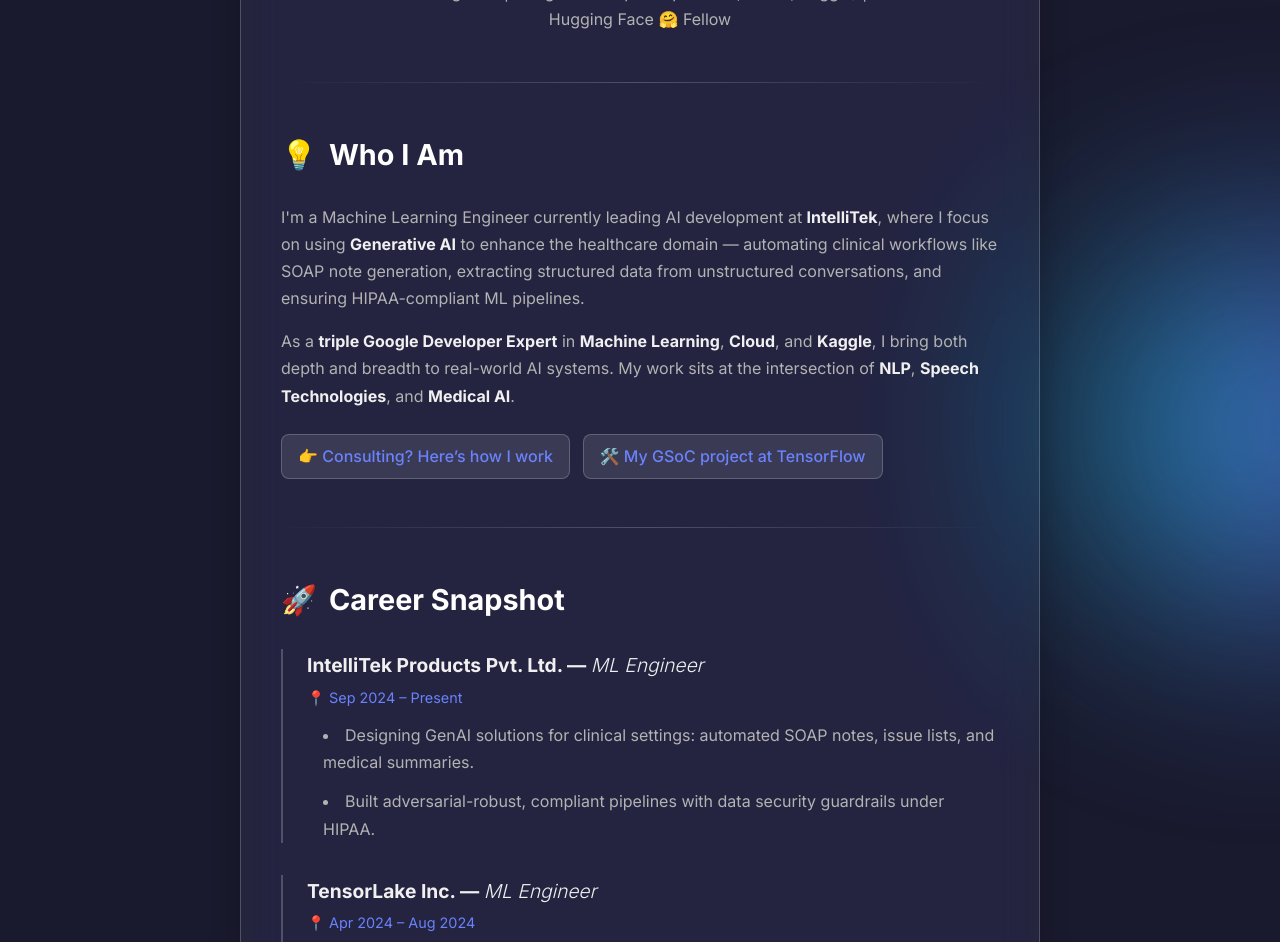
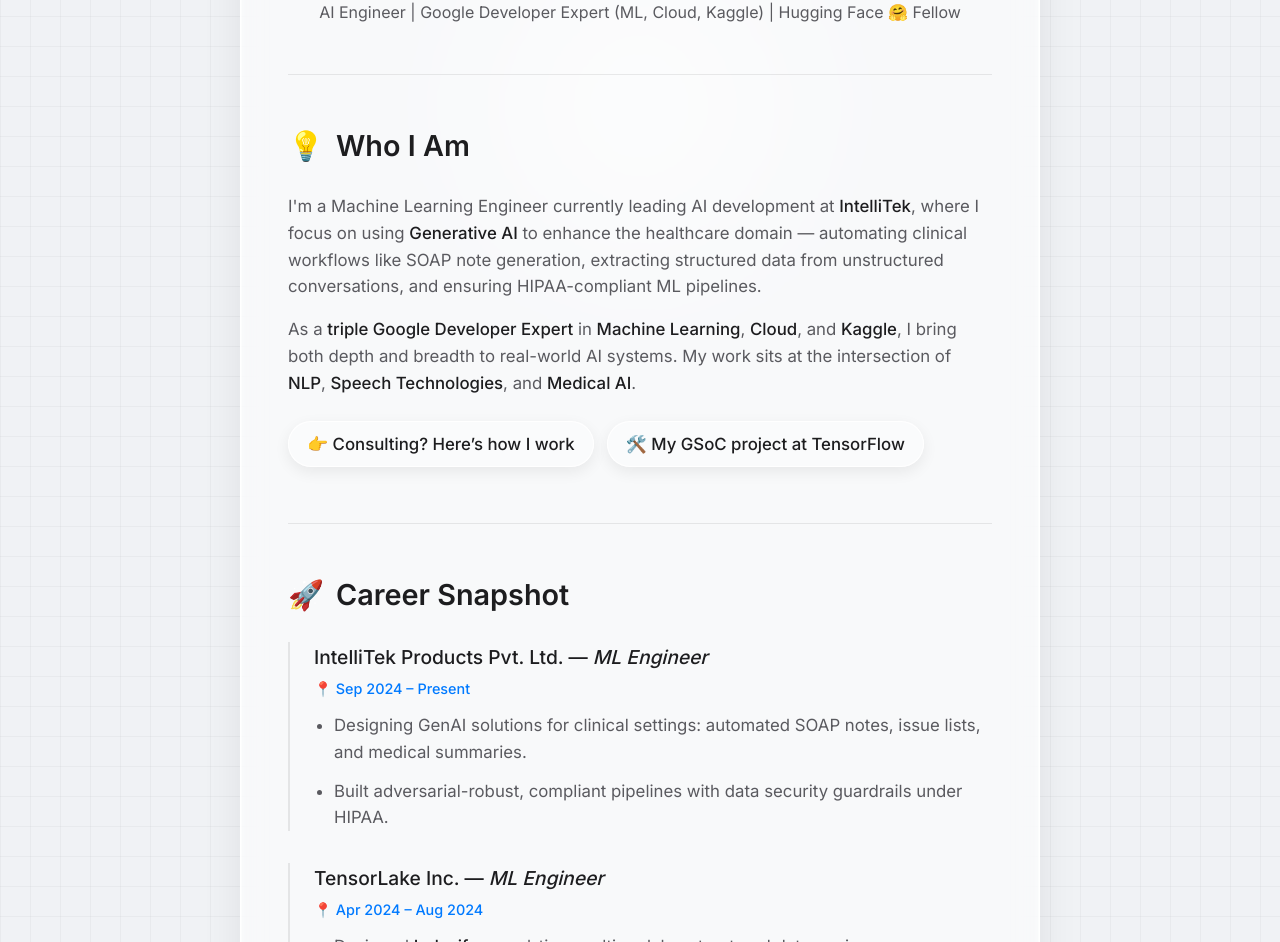
Before and after one commit to rishiraj/liquid, a plain HTML site: page index.html in a window 1280 px wide. Shown: the part 374-1316 px from the top of the page. Drawn offline with Linux system fonts and the light colour scheme.

Commit message:
Update style.css

```diff
--- a/style.css
+++ b/style.css
@@ -1,13 +1,11 @@
 :root {
-    --bg-color: #1a1a2e;
-    --card-color: rgba(255, 255, 255, 0.05);
-    --primary-text: #f0f0f0;
-    --secondary-text: #b3b3b3;
-    --accent-color: #6a82fb;
-    --glow-color-1: #00f2ff;
-    --glow-color-2: #8a3ffc;
-    --border-color: rgba(255, 255, 255, 0.2);
-    --blur-intensity: 20px;
+    --bg-color: #f0f2f5; /* Light grey background */
+    --glass-bg: rgba(255, 255, 255, 0.5); /* Semi-transparent white for glass */
+    --text-primary: #1d1d1f; /* Crisp, dark text */
+    --text-secondary: #5a5a5f;
+    --accent-color: #007aff; /* Apple-like blue for links */
+    --border-color: rgba(0, 0, 0, 0.1);
+    --highlight-bg: rgba(0, 122, 255, 0.08);
 }
 
 * {
@@ -17,98 +15,95 @@
 }
 
 body {
-    font-family: 'Inter', sans-serif;
+    font-family: 'Inter', -apple-system, BlinkMacSystemFont, "Segoe UI", Roboto, Helvetica, Arial, sans-serif;
     background-color: var(--bg-color);
-    color: var(--primary-text);
-    line-height: 1.7;
-    overflow-x: hidden; /* Prevent horizontal scroll */
+    /* Subtle grid background like in the video */
+    background-image:
+        linear-gradient(rgba(0, 0, 0, 0.03) 1px, transparent 1px),
+        linear-gradient(to right, rgba(0, 0, 0, 0.03) 1px, transparent 1px);
+    background-size: 30px 30px;
+    color: var(--text-primary);
+    line-height: 1.6;
+    overflow-x: hidden;
 }
 
-/* The interactive, mouse-following blob */
+/* The moving light source */
 #blob {
-    background: linear-gradient(
-        to right,
-        var(--glow-color-1),
-        var(--glow-color-2)
+    /* A soft white light instead of a colored one */
+    background: radial-gradient(circle at center,
+        rgba(255, 255, 255, 0.8) 0%,
+        rgba(255, 255, 255, 0) 60%
     );
-    height: 350px;
-    width: 350px;
-    aspect-ratio: 1;
+    height: 600px; /* Larger and more diffuse */
+    width: 600px;
     position: fixed;
-    left: 50%;
-    top: 50%;
-    transform: translate(-50%, -50%);
-    border-radius: 50%;
-    filter: blur(120px);
-    opacity: 0.8;
+    pointer-events: none;
     z-index: 1;
-    pointer-events: none; /* Allows clicking through the blob */
-    transition: transform 0.1s ease-out; /* Smooths the movement */
+    filter: blur(80px); /* Soften the light */
+    transition: transform 0.15s ease-out;
 }
 
-/* Main content container with the glass effect */
+/* Main glass container */
 .container {
     max-width: 800px;
-    margin: 4rem auto;
-    padding: 2.5rem;
+    margin: 5rem auto;
+    padding: 3rem;
     position: relative;
-    z-index: 2; /* Sits above the blob */
+    z-index: 2;
 
-    /* The Glassmorphism Effect */
-    background: var(--card-color);
-    backdrop-filter: blur(var(--blur-intensity)) saturate(150%);
-    -webkit-backdrop-filter: blur(var(--blur-intensity)) saturate(150%);
-    border-radius: 24px;
-    border: 1px solid var(--border-color);
-    box-shadow: 0 8px 32px 0 rgba(0, 0, 0, 0.2);
+    /* The new "Whitish Glass" effect */
+    background: var(--glass-bg);
+    backdrop-filter: blur(12px);
+    -webkit-backdrop-filter: blur(12px);
+    border-radius: 28px; /* Softer, more 'squircle' corners */
+
+    /* THE KEY: Multi-layered shadow to create the 3D edge */
+    box-shadow:
+        /* 1. The bright inner edge */
+        inset 0 0 0 1.5px rgba(255, 255, 255, 0.9),
+        /* 2. A subtle top highlight to simulate light reflection */
+        inset 0 2px 10px rgba(255, 255, 255, 0.7),
+        /* 3. The soft, diffuse outer shadow for depth */
+        0 15px 40px rgba(0, 0, 0, 0.08);
 
     transition: transform 0.3s ease, box-shadow 0.3s ease;
 }
 
-.container:hover {
-    box-shadow: 0 12px 40px 0 rgba(0, 0, 0, 0.3);
-    transform: translateY(-5px);
-}
-
-/* Header section */
+/* Header */
 .profile-header {
     text-align: center;
-    margin-bottom: 2rem;
+    margin-bottom: 2.5rem;
 }
 
 .profile-picture {
     width: 140px;
     height: 140px;
     border-radius: 50%;
-    border: 3px solid var(--border-color);
-    box-shadow: 0 0 20px rgba(138, 63, 252, 0.3);
     margin-bottom: 1.5rem;
+    /* Apply the same glass edge effect to the picture */
+    box-shadow:
+        inset 0 0 0 2px rgba(255, 255, 255, 0.9),
+        0 10px 20px rgba(0, 0, 0, 0.1);
 }
 
 .profile-header h1 {
-    font-size: 2.5rem;
+    font-size: 2.6rem;
     font-weight: 700;
     margin-bottom: 0.5rem;
-    color: #fff;
+    letter-spacing: -0.5px;
 }
 
 .profile-header b {
     font-weight: 400;
-    color: var(--secondary-text);
-    max-width: 500px;
+    color: var(--text-secondary);
+    max-width: 550px;
     margin: 0 auto;
-    display: block;
 }
 
 /* General section styling */
-section {
-    margin-bottom: 2.5rem;
-}
-
 section h2 {
     font-size: 1.8rem;
-    font-weight: 700;
-    color: #fff;
+    font-weight: 600;
     margin-bottom: 1.5rem;
     display: flex;
     align-items: center;
@@ -118,22 +113,23 @@ section h2 {
 .section-divider {
     border: 0;
     height: 1px;
-    background: linear-gradient(to right, transparent, var(--border-color), transparent);
+    background-color: rgba(0, 0, 0, 0.08);
     margin: 3rem 0;
 }
 
 p, ul {
-    color: var(--secondary-text);
+    color: var(--text-secondary);
     margin-bottom: 1rem;
+    font-size: 1.05rem;
 }
 
 strong, h4 {
-    color: var(--primary-text);
+    color: var(--text-primary);
+    font-weight: 500;
 }
 
 ul {
-    list-style-position: inside;
-    padding-left: 1rem;
+    padding-left: 1.25rem;
 }
 
 li {
@@ -144,37 +140,47 @@ a {
     color: var(--accent-color);
     text-decoration: none;
     font-weight: 500;
-    transition: color 0.3s ease, text-shadow 0.3s ease;
+    transition: color 0.2s ease;
+}
+a:hover {
+    color: #0056b3;
+    text-decoration: underline;
 }
 
-a:hover {
-    color: #fff;
-    text-shadow: 0 0 8px var(--accent-color);
-}
-
-/* Specific elements */
+/* Button with the new glass style */
 .button-link {
     display: inline-block;
-    background: rgba(255, 255, 255, 0.1);
-    border: 1px solid var(--border-color);
-    padding: 0.5rem 1rem;
-    border-radius: 8px;
-    margin-right: 0.5rem;
-    margin-top: 0.5rem;
-    transition: background-color 0.3s ease, transform 0.2s ease;
+    background: rgba(255, 255, 255, 0.3);
+    border: none;
+    padding: 0.6rem 1.2rem;
+    border-radius: 999px; /* Pill shape */
+    margin: 0.5rem 0.5rem 0.5rem 0;
+    font-weight: 500;
+    color: var(--text-primary);
+    text-decoration: none;
+
+    box-shadow:
+        inset 0 0 0 1px rgba(255, 255, 255, 0.9),
+        0 5px 15px rgba(0, 0, 0, 0.07);
+
+    transition: all 0.2s cubic-bezier(0.25, 0.8, 0.25, 1);
 }
 
 .button-link:hover {
-    background-color: rgba(255, 255, 255, 0.2);
-    transform: translateY(-2px);
-    color: #fff;
+    transform: scale(0.98) translateY(1px); /* Press down effect */
+    box-shadow:
+        inset 0 0 0 1px rgba(255, 255, 255, 0.9),
+        0 2px 8px rgba(0, 0, 0, 0.1);
+    color: var(--text-primary);
+    text-decoration: none;
 }
 
+/* Career and Project styling */
 .career-item {
     margin-bottom: 2rem;
     position: relative;
     padding-left: 1.5rem;
-    border-left: 2px solid var(--border-color);
+    border-left: 2px solid rgba(0, 0, 0, 0.08);
 }
 
 .career-item h4 {
@@ -182,67 +188,42 @@ a:hover {
     margin-bottom: 0.25rem;
 }
 
-.career-item em {
-    font-style: italic;
-    font-weight: 300;
-}
-
 .meta {
     font-size: 0.9rem;
     color: var(--accent-color);
     margin-bottom: 0.75rem;
-}
-
-code {
-    background-color: rgba(0, 0, 0, 0.3);
-    padding: 0.2em 0.4em;
-    border-radius: 4px;
-    font-family: 'Courier New', Courier, monospace;
+    font-weight: 500;
 }
 
 .project-highlight {
-    background: rgba(138, 63, 252, 0.1);
-    border-left: 4px solid var(--glow-color-2);
+    background: var(--highlight-bg);
+    border-left: 3px solid var(--accent-color);
     padding: 1.5rem;
-    border-radius: 8px;
+    border-radius: 12px;
     margin-top: 1rem;
 }
 
 .site-footer {
     text-align: center;
-    margin-top: 2rem;
+    margin-top: 3rem;
     font-size: 0.9rem;
-    color: var(--secondary-text);
+    color: var(--text-secondary);
     opacity: 0.7;
 }
 
-/* Responsive design for smaller screens */
+/* Responsive design */
 @media (max-width: 768px) {
-    body {
-        line-height: 1.6;
-    }
-
     .container {
         margin: 2rem 1rem;
         padding: 1.5rem;
-    }
-
-    #blob {
-        height: 250px;
-        width: 250px;
-        filter: blur(100px);
+        border-radius: 20px;
     }
 
     .profile-header h1 {
         font-size: 2rem;
     }
 
-    section h2 {
-        font-size: 1.5rem;
-    }
-
-    .profile-picture {
-        width: 120px;
-        height: 120px;
+    p, ul {
+        font-size: 1rem;
     }
 }
```
